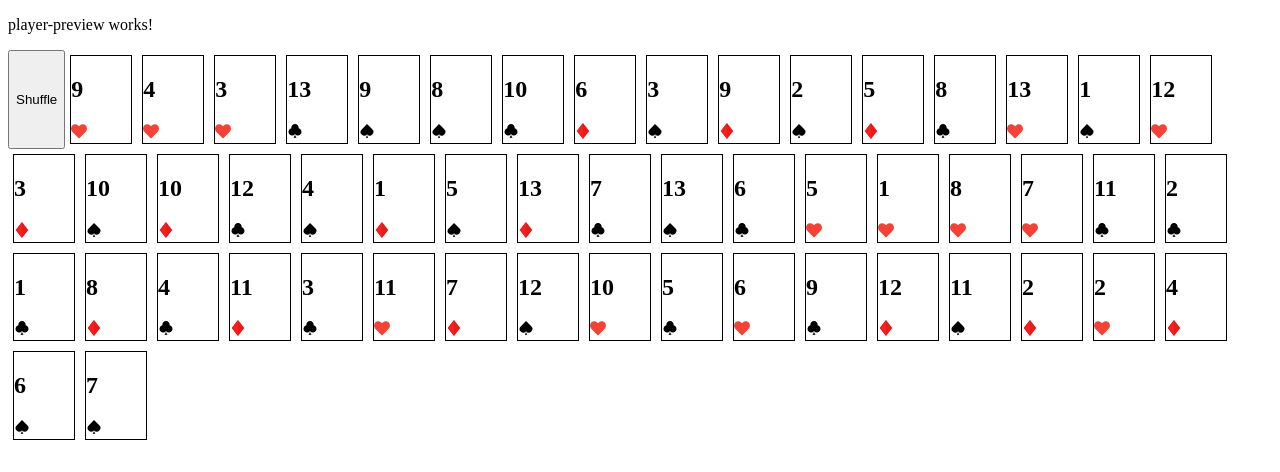
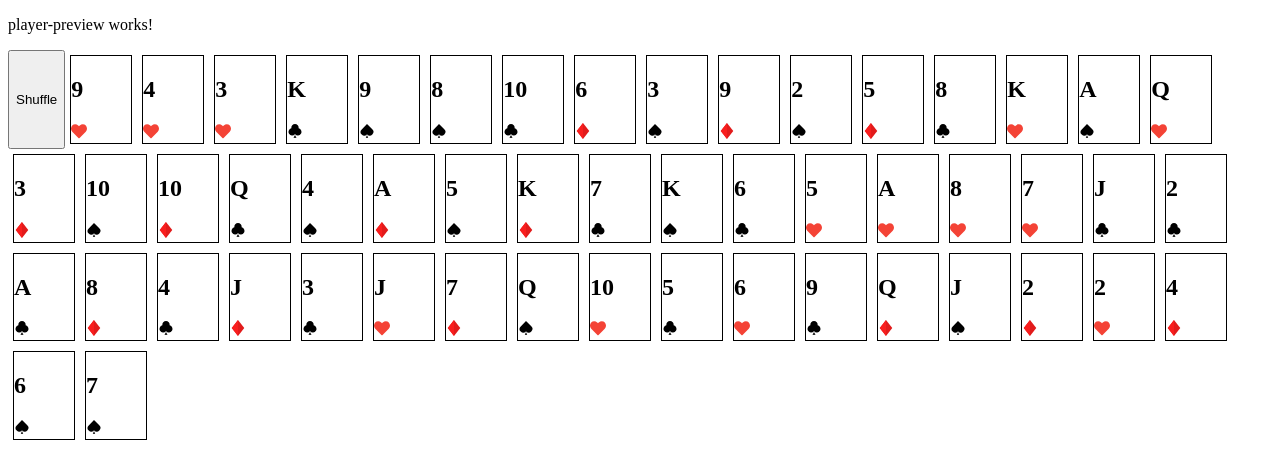
Before and after one commit to RZalmon/cardival, an Angular app: page /room/1 in a window 1280 px wide. Before the commit this address led to /. Shown: the top 472 px of the page. Built offline with nearby package versions, Linux system fonts and the light colour scheme.

Commit message:
card name and routing

```diff
--- a/src/app/app-routing.module.ts
+++ b/src/app/app-routing.module.ts
@@ -1,8 +1,12 @@
 import { NgModule } from '@angular/core';
 import { Routes, RouterModule } from '@angular/router';
+import { HomePageComponent } from './pages/home-page/home-page.component'
 import { RoomPageComponent } from './pages/room-page/room-page.component'
 
-const routes: Routes = [];
+const routes: Routes = [
+  { path: '', component: HomePageComponent },
+  { path: 'room/:id', component: RoomPageComponent },
+];
 
 @NgModule({
   imports: [RouterModule.forRoot(routes)],
--- a/src/app/app.component.html
+++ b/src/app/app.component.html
@@ -1,3 +1 @@
-<room-page></room-page>
-
 <router-outlet></router-outlet>
--- a/src/app/cmps/card-preview/card-preview.component.html
+++ b/src/app/cmps/card-preview/card-preview.component.html
@@ -1,4 +1,4 @@
 <section class="card-preview">
-    <h2>{{card.value}}</h2>
+    <h2>{{card.name}}</h2>
     <img [src]="suit" alt="" class="card-suit">
 </section>
--- a/src/app/models/card.model.ts
+++ b/src/app/models/card.model.ts
@@ -2,11 +2,12 @@ export class Card {
     constructor(
         public value: number,
         public suit: string,
+        public name: string,
+        public loc: string = 'deck',
         public isShown?: boolean,
-        public loc?: string,
         public imgUrl?: string,
         public _id?: string,
-        ) { }
+    ) { }
 
     setId?(length = 7) {
         var _id = '';
--- a/src/app/services/card.service.ts
+++ b/src/app/services/card.service.ts
@@ -7,6 +7,7 @@ import { Card } from '../models/card.model';
 export class CardService {
 
   constructor() { }
+  names = ["A", "2", "3", "4", "5", "6", "7", "8", "9", "10", "J", "Q", "K"];
   suits = ["spades", "diamonds", "clubs", "hearts"];
   values = [1, 2, 3, 4, 5, 6, 7, 8, 9, 10, 11, 12, 13];
 
@@ -14,7 +15,7 @@ export class CardService {
     var deck = new Array();
     for (let i = 0; i < this.suits.length; i++) {
       for (let x = 0; x < this.values.length; x++) {
-        var card = new Card(this.values[x], this.suits[i])
+        var card = new Card(this.values[x], this.suits[i], this.names[x])
         card.setId()
         deck.push(card);
       }
```
